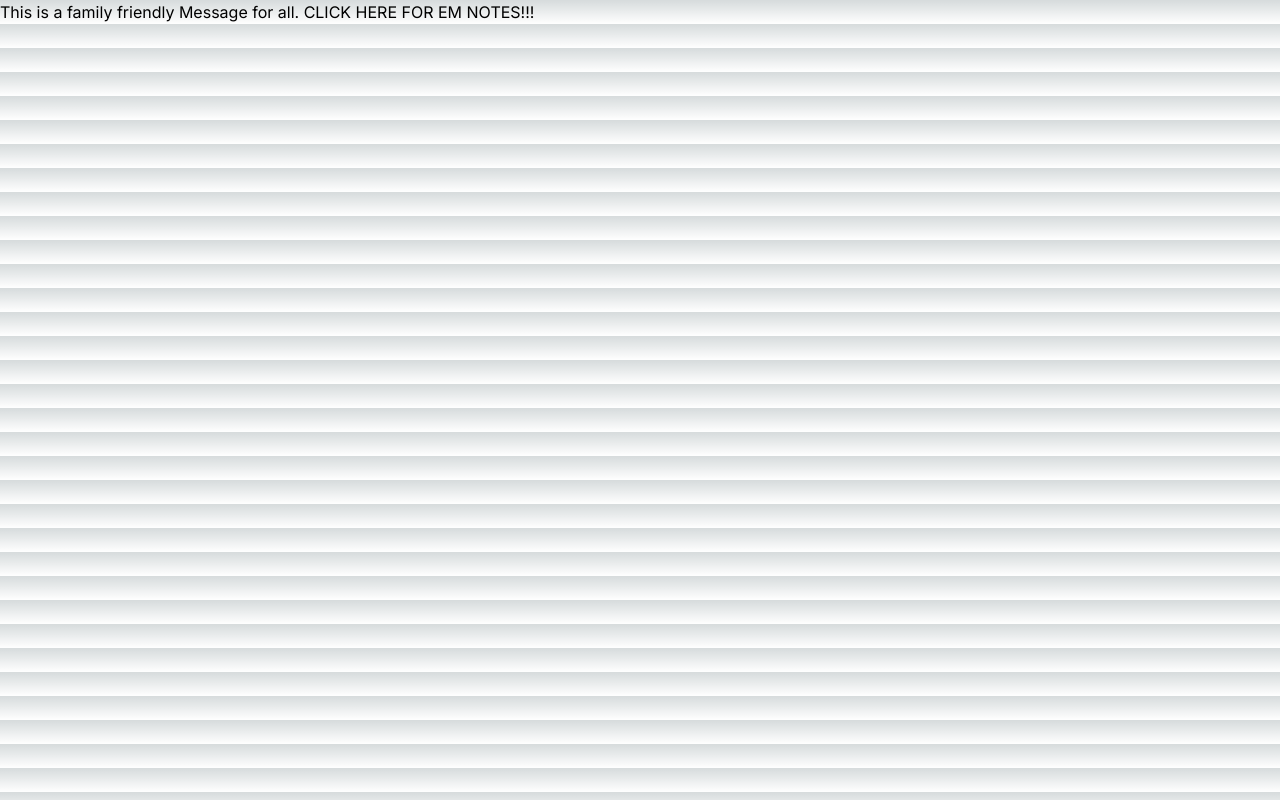
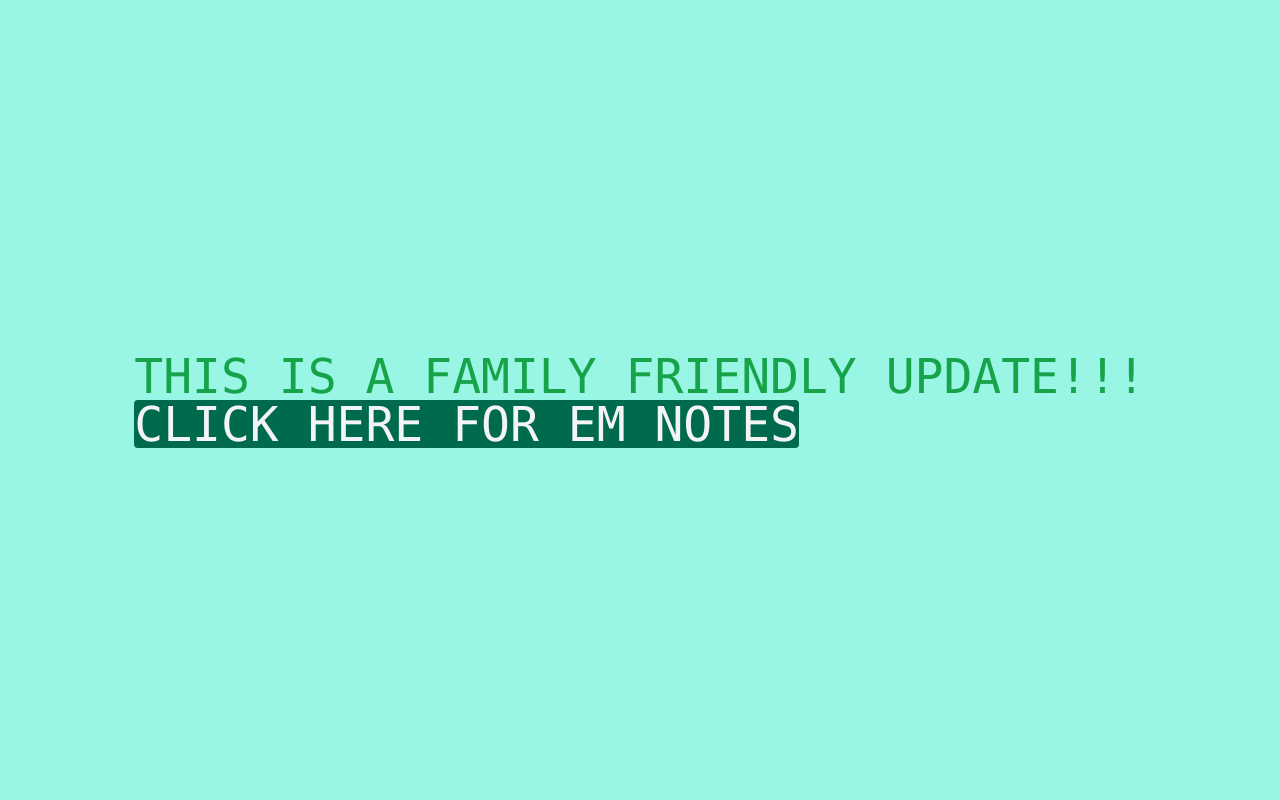
Before and after one commit to anujpaude1/study, a Next.js app: page /down in a window 1280 px wide. Built offline with nearby package versions, Linux system fonts and the light colour scheme.

Commit message:
Family friendly update v2.0

```diff
--- a/app/down/page.js
+++ b/app/down/page.js
@@ -2,10 +2,14 @@ import React from 'react'
 
 const page = () => {
   return (
-    <div>
+    <div className="bg-teal-200 flex items-center justify-center h-screen text-5xl font-mono text-green-600">
 
-This is a family friendly Message for all. <a href="https://www.youtube.com/watch?v=dQw4w9WgXcQ">CLICK HERE FOR EM NOTES!!!</a>
-
+      <p>
+        THIS IS A FAMILY FRIENDLY UPDATE!!!<br></br>
+          <button className="rounded bg-[#006a4e] text-gray-100 cursor-pointer hover:bg-[#2a8000]">
+            <a href="https://www.youtube.com/watch?v=dQw4w9WgXcQ" target="_blank" rel="noreferrer">CLICK HERE FOR EM NOTES</a>
+          </button>
+      </p>
     </div>
   )
 }
--- a/app/page.js
+++ b/app/page.js
@@ -40,8 +40,8 @@ export default function Home() {
             <div>ENTER PASSWORD</div>
             <input type='name' className='bg-gray-300 text-[#006a4e] rounded-xl w-60 h-10' onChange={(e) => setPass(e.target.value)} ></input>
 
-          </div>}
-
+          </div>
+          }
 
 
       </div>
```
